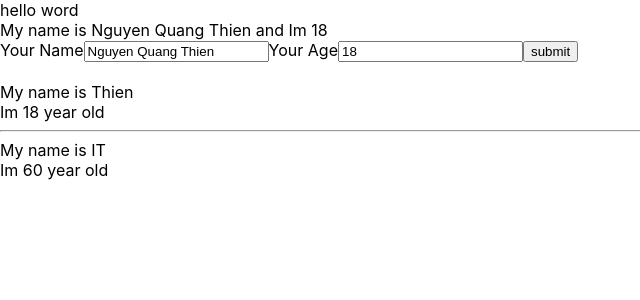
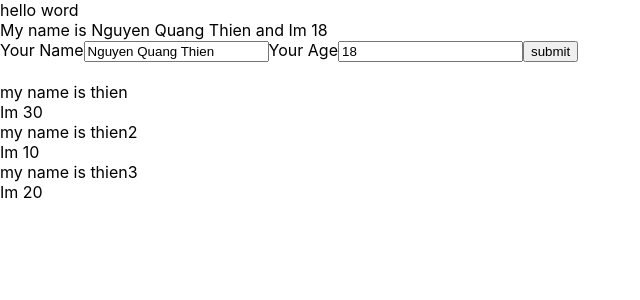
Before and after one commit to ttmfox/test-demo-react-, a React (Create React App) app: page / in a window 1280 px wide. Shown: the top 300 px of the page, without its empty margins (0-640 px from the left). Built offline with nearby package versions, Linux system fonts and the light colour scheme.

Commit message:
video 24

```diff
--- a/src/Component/DisplayInfor.js
+++ b/src/Component/DisplayInfor.js
@@ -4,15 +4,29 @@ import React from "react";
 class DisplayInfor extends React.Component {
     render() {
         //destructuring array/opject
-        const { age, name } = this.props
+        const { listUser } = this.props
         //props = properties
-        console.log(this.props)
+        console.log(listUser)
         return (
             <div>
-                <div>
-                    My name is {name}
-                </div>
+                {listUser.map((user, index) => {
+                    return (
+                        <div key={user.id}>
+                            <div>my name is {user.name}</div>
+                            <div>Im {user.age}</div>
+
+                        </div>
+
+                    )
+                })}
+                {/* <div>My name is {name} </div>
                 <div>Im {age} year old</div>
+                <hr></hr>
+                <div>My name is {name} </div>
+                <div>Im {age} year old</div>
+                <hr></hr>
+                <div>My name is {name} </div>
+                <div>Im {age} year old</div> */}
             </div>
         )
     }
--- a/src/Component/Mycomponent.js
+++ b/src/Component/Mycomponent.js
@@ -4,6 +4,13 @@ import UseInfor from "./UseInfor";
 import DisplayInfor from "./DisplayInfor";
 
 class Mycomponent extends React.Component {
+    state = {
+        listUser: [
+            { id: 1, name: "thien", age: "30" },
+            { id: 2, name: "thien2", age: "10" },
+            { id: 3, name: "thien3", age: "20" }
+        ]
+    }
 
     render() {
         const myAge = 50;
@@ -14,10 +21,10 @@ class Mycomponent extends React.Component {
 
                 <UseInfor />
                 <br></br>
-                <DisplayInfor name="Thien" age="18" />
-                <hr></hr>
                 {/* <DisplayInfor name="IT" age={myAge} /> */}
-                <DisplayInfor name="IT" age={60} myinfor={myinfor} />
+                <DisplayInfor
+                    listUser={this.state.listUser}
+                />
 
             </div>
         );
```
